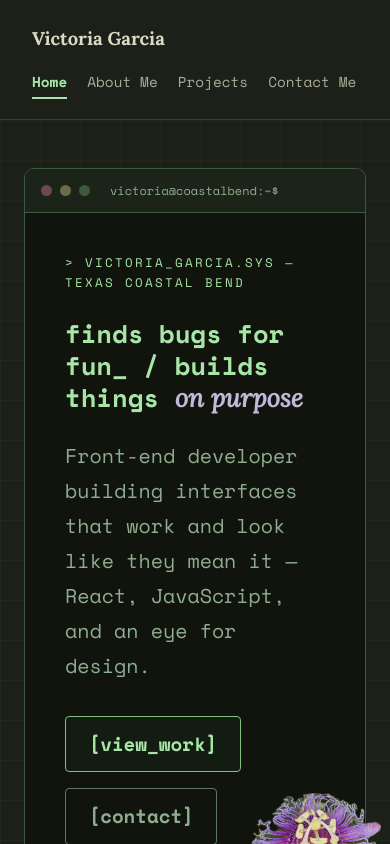
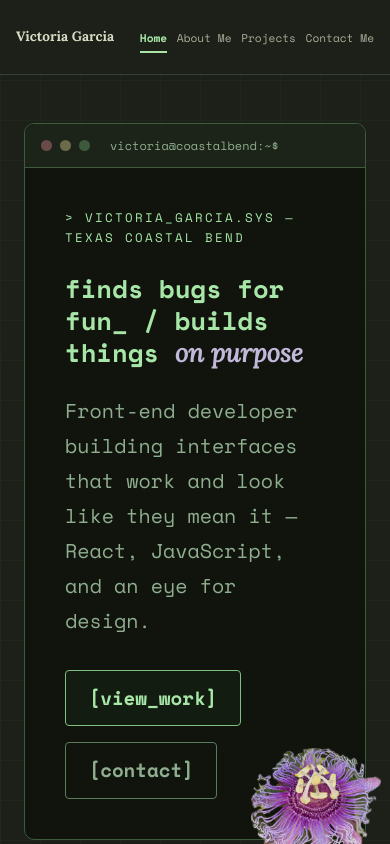
Before and after one commit to fifth-monger/responsive_portfolio_v2, a React (Vite) app: page / in a window 390 px wide. Shown: the top 844 px of the page. Built offline with nearby package versions, Linux system fonts and the light colour scheme.

Commit message:
fix: prevent nav wrap causing hero height overflow on mobile

```diff
--- a/src/index.css
+++ b/src/index.css
@@ -1228,5 +1228,16 @@ html:has(.home-shell) {
 }
 
 @media (max-width: 480px) {
-  .nav-links { gap: 0.75rem 1.25rem; }
+  .site-nav {
+    padding: 1.5rem 1rem;
+    gap: 0.5rem;
+    flex-wrap: nowrap;
+  }
+  .nav-brand {
+    font-size: 0.85rem;
+  }
+  .nav-links a {
+    font-size: 0.7rem;
+  }
+  .nav-links { gap: 0.4rem 0.6rem; }
 }
```
